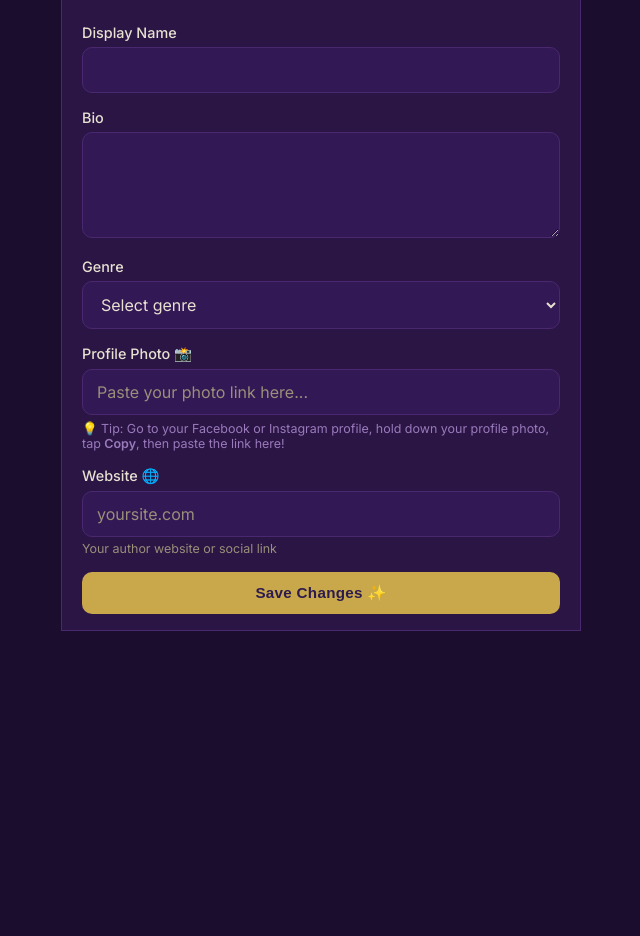
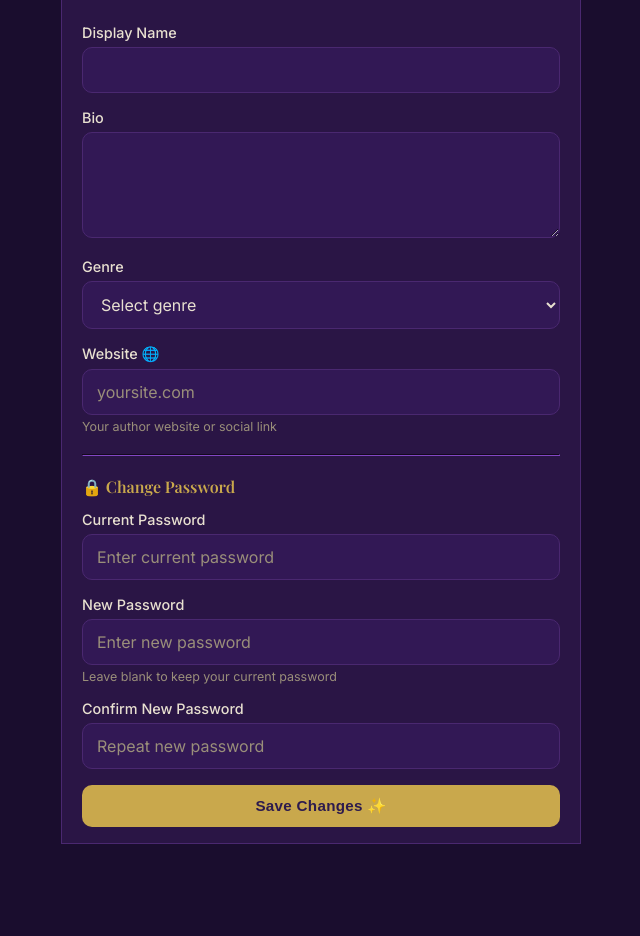
Before and after one commit to aj347102-netizen/The-Author-Lounge, a Flask app: page /profile/edit in a window 1280 px wide. Shown: the part 81-1017 px from the top of the page, without its empty margins (291-931 px from the left). Before the commit the page ends 712 px from the top, so only its background shows below. Run offline with Flask 3, Linux system fonts and the light colour scheme; the visitor is signed in with stand-in values (Sample User, id 1); data that the repository does not hold is empty.

Commit message:
Update edit_profile.html

```diff
--- a/author_community/templates/edit_profile.html
+++ b/author_community/templates/edit_profile.html
@@ -30,20 +30,28 @@
     </div>
 
     <div class="form-group">
-      <label>Profile Photo 📸</label>
-      {% if user['avatar_url'] %}
-      <img src="{{ user['avatar_url'] }}" style="width:80px;height:80px;border-radius:50%;object-fit:cover;border:3px solid #C9A84C;display:block;margin-bottom:12px;">
-      {% endif %}
-      <input type="text" name="avatar_url" value="{{ user['avatar_url'] or '' }}" placeholder="Paste your photo link here...">
-      <small style="color:#9A7ABB;margin-top:6px;display:block;">
-        💡 Tip: Go to your Facebook or Instagram profile, hold down your profile photo, tap <strong>Copy</strong>, then paste the link here!
-      </small>
+      <label>Website 🌐</label>
+      <input type="text" name="website" value="{{ user['website'] or '' }}" placeholder="yoursite.com">
+      <small>Your author website or social link</small>
+    </div>
+
+    <hr style="border-color:#4A2870;margin:20px 0;">
+    <p style="color:#C9A84C;font-family:'Playfair Display',serif;font-size:1rem;margin-bottom:14px;">🔒 Change Password</p>
+
+    <div class="form-group">
+      <label>Current Password</label>
+      <input type="password" name="current_password" placeholder="Enter current password">
     </div>
 
     <div class="form-group">
-      <label>Website 🌐</label>
-      <input type="text" name="website" value="{{ user['website'] or '' }}" placeholder="yoursite.com">
-      <small>Your author website or social link</small>
+      <label>New Password</label>
+      <input type="password" name="new_password" placeholder="Enter new password">
+      <small>Leave blank to keep your current password</small>
+    </div>
+
+    <div class="form-group">
+      <label>Confirm New Password</label>
+      <input type="password" name="confirm_password" placeholder="Repeat new password">
     </div>
 
     <button type="submit" class="btn-primary btn-full">Save Changes ✨</button>
```
